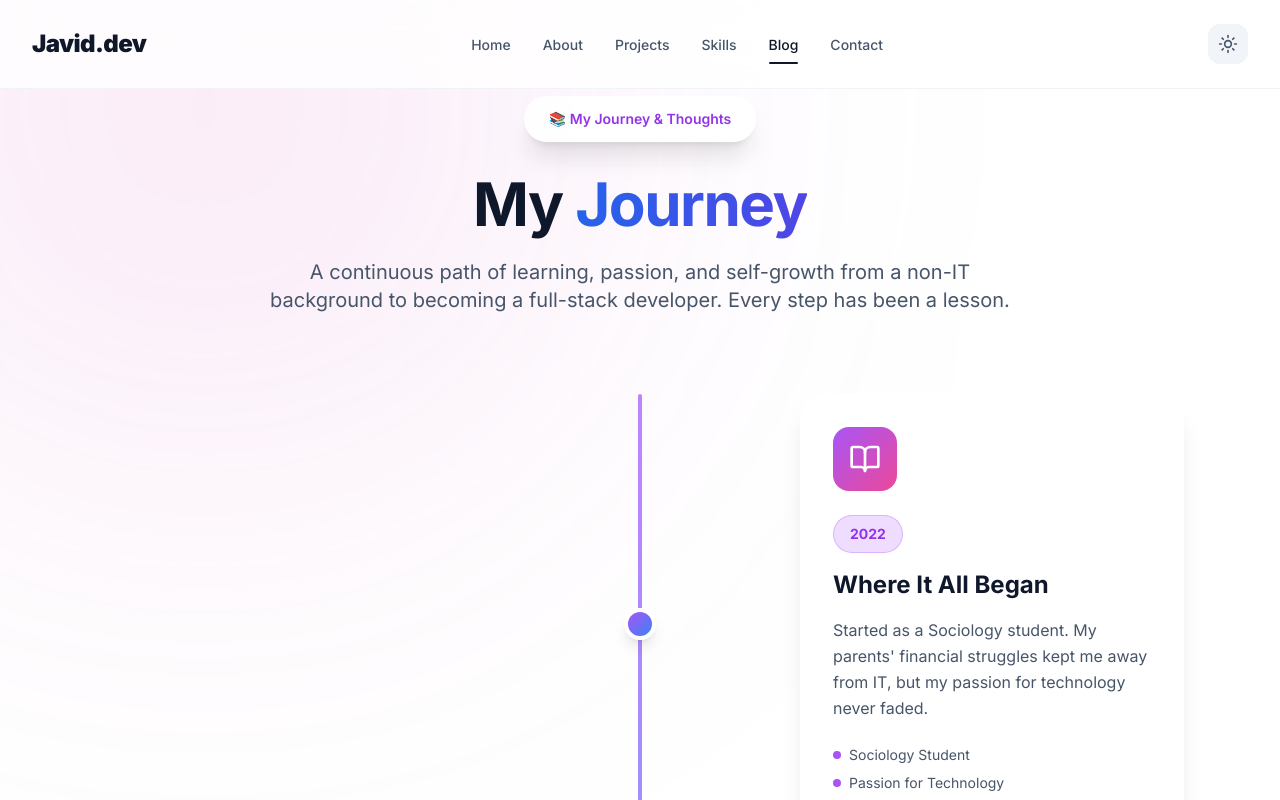
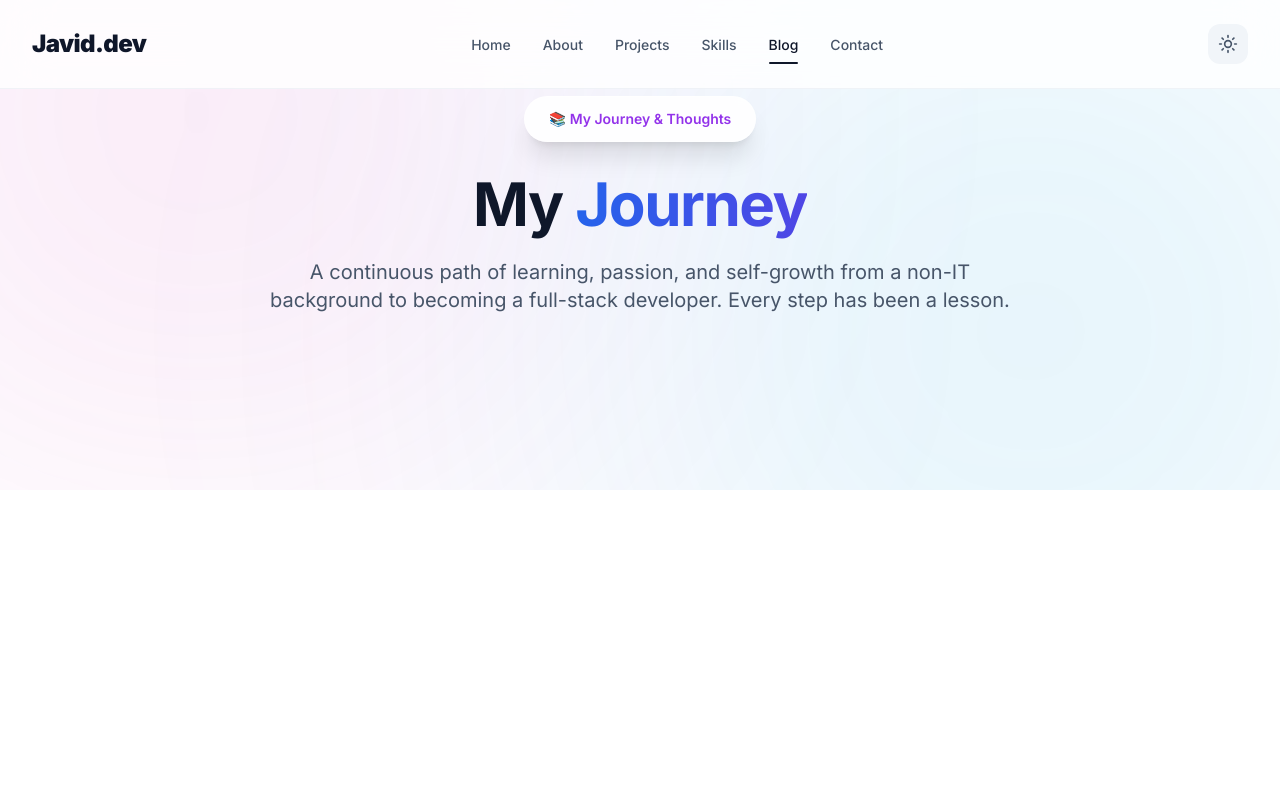
Before and after one commit to javidShabin/full-stack-portfolio-webiste, a Next.js app: page /blog in a window 1280 px wide. Shown: the top 800 px of the page. Built offline with nearby package versions, Linux system fonts and the light colour scheme.

Commit message:
Fully redesing my personal portfolio website using cursor AI

```diff
--- a/app/blog/page.tsx
+++ b/app/blog/page.tsx
@@ -1,14 +1,14 @@
 "use client";
 
 import { motion } from "framer-motion";
-import { Calendar, MapPin, ArrowRight, BookOpen, Code, Rocket, GraduationCap, Briefcase } from "lucide-react";
+import { Calendar, ArrowRight, BookOpen, Code, Rocket, GraduationCap, Briefcase } from "lucide-react"; // removed MapPin ✅
 
 export default function BlogPage() {
   const journey = [
     {
       year: "2022",
       title: "Where It All Began",
-      description: "Started as a Sociology student. My parents' financial struggles kept me away from IT, but my passion for technology never faded.",
+      description: "Started as a Sociology student. My parents&apos; financial struggles kept me away from IT, but my passion for technology never faded.", // fixed apostrophe
       icon: BookOpen,
       color: "from-purple-500 to-pink-500",
       achievements: ["Sociology Student", "Passion for Technology", "Self-Motivation"]
@@ -113,7 +113,7 @@ export default function BlogPage() {
             className="inline-flex items-center px-6 py-3 rounded-full glass-strong mb-8"
           >
             <span className="text-sm font-semibold text-purple-600 dark:text-purple-400">
-              📚 My Journey & Thoughts
+              📚 My Journey &amp; Thoughts
             </span>
           </motion.div>
 
@@ -128,166 +128,7 @@ export default function BlogPage() {
         </motion.div>
 
         {/* Journey Timeline */}
-        <motion.div
-          initial={{ opacity: 0, y: 30 }}
-          whileInView={{ opacity: 1, y: 0 }}
-          transition={{ duration: 0.8, delay: 0.3 }}
-          viewport={{ once: true }}
-          className="mb-24"
-        >
-          <div className="relative max-w-6xl mx-auto">
-            {/* Vertical Timeline Line */}
-            <div className="absolute left-1/2 transform -translate-x-1/2 w-1 h-full bg-gradient-to-b from-purple-400 via-blue-400 to-cyan-400 rounded-full" />
-
-            <div className="space-y-16">
-              {journey.map((item, index) => (
-                <motion.div
-                  key={index}
-                  initial={{ opacity: 0, y: 60 }}
-                  whileInView={{ opacity: 1, y: 0 }}
-                  transition={{ duration: 0.8, delay: index * 0.2 }}
-                  viewport={{ once: true }}
-                  className={`relative flex flex-col lg:flex-row items-center ${
-                    index % 2 === 0 ? "lg:flex-row-reverse" : ""
-                  }`}
-                >
-                  {/* Content Card */}
-                  <div className={`w-full lg:w-96 glass-strong rounded-3xl p-8 shadow-2xl transition-all duration-300 hover:scale-105 ${
-                    index % 2 === 0 ? "lg:mr-8" : "lg:ml-8"
-                  }`}>
-                    {/* Icon */}
-                    <div className={`w-16 h-16 rounded-2xl bg-gradient-to-br ${item.color} flex items-center justify-center mb-6`}>
-                      <item.icon className="w-8 h-8 text-white" />
-                    </div>
-
-                    {/* Year Badge */}
-                    <span className="inline-block px-4 py-2 rounded-full text-sm font-bold text-purple-600 dark:text-purple-400 bg-purple-500/20 border border-purple-500/30 mb-4">
-                      {item.year}
-                    </span>
-
-                    <h3 className="text-2xl font-bold text-slate-900 dark:text-white mb-4">
-                      {item.title}
-                    </h3>
-
-                    <p className="text-slate-600 dark:text-slate-300 mb-6 leading-relaxed">
-                      {item.description}
-                    </p>
-
-                    {/* Achievements */}
-                    <div className="space-y-2">
-                      {item.achievements.map((achievement, i) => (
-                        <div key={i} className="flex items-center gap-2 text-sm text-slate-600 dark:text-slate-400">
-                          <div className="w-2 h-2 rounded-full bg-purple-500" />
-                          {achievement}
-                        </div>
-                      ))}
-                    </div>
-                  </div>
-
-                  {/* Timeline Dot */}
-                  <div className="absolute left-1/2 transform -translate-x-1/2 w-8 h-8 rounded-full bg-gradient-to-br from-purple-500 to-blue-500 border-4 border-white dark:border-slate-900 shadow-lg z-10" />
-                </motion.div>
-              ))}
-            </div>
-          </div>
-        </motion.div>
-
-        {/* Blog Posts Section */}
-        <motion.div
-          initial={{ opacity: 0, y: 30 }}
-          whileInView={{ opacity: 1, y: 0 }}
-          transition={{ duration: 0.8, delay: 0.6 }}
-          viewport={{ once: true }}
-        >
-          <div className="text-center mb-16">
-            <h3 className="heading-md mb-4">
-              Latest <span className="gradient-text">Articles</span>
-            </h3>
-            <p className="body-md text-slate-600 dark:text-slate-400 max-w-2xl mx-auto">
-              Sharing insights, lessons learned, and thoughts on my development journey
-            </p>
-          </div>
-
-          <div className="grid md:grid-cols-2 lg:grid-cols-3 gap-8">
-            {blogPosts.map((post, index) => (
-              <motion.div
-                key={index}
-                initial={{ opacity: 0, y: 30 }}
-                whileInView={{ opacity: 1, y: 0 }}
-                transition={{ duration: 0.6, delay: 0.7 + index * 0.1 }}
-                viewport={{ once: true }}
-                whileHover={{ y: -5 }}
-                className="group cursor-pointer"
-              >
-                <article className="glass-strong rounded-3xl overflow-hidden transition-all duration-300 hover:shadow-2xl">
-                  {/* Post Image */}
-                  <div className="relative h-48 w-full overflow-hidden">
-                    <div className="absolute inset-0 bg-gradient-to-br from-purple-500/20 to-blue-500/20" />
-                    <div className="absolute top-4 left-4">
-                      <span className="px-3 py-1 rounded-full text-xs font-medium bg-purple-500/20 text-purple-400 border border-purple-500/30">
-                        {post.category}
-                      </span>
-                    </div>
-                  </div>
-
-                  {/* Post Content */}
-                  <div className="p-6">
-                    <div className="flex items-center gap-4 text-sm text-slate-500 dark:text-slate-400 mb-4">
-                      <div className="flex items-center gap-2">
-                        <Calendar className="w-4 h-4" />
-                        {post.date}
-                      </div>
-                      <div className="flex items-center gap-2">
-                        <BookOpen className="w-4 h-4" />
-                        {post.readTime}
-                      </div>
-                    </div>
-
-                    <h4 className="text-xl font-bold text-slate-900 dark:text-white mb-3 group-hover:text-purple-600 dark:group-hover:text-purple-400 transition-colors duration-300">
-                      {post.title}
-                    </h4>
-
-                    <p className="text-slate-600 dark:text-slate-300 mb-4 leading-relaxed">
-                      {post.excerpt}
-                    </p>
-
-                    <div className="flex items-center gap-2 text-purple-600 dark:text-purple-400 font-medium group-hover:gap-3 transition-all duration-300">
-                      Read More
-                      <ArrowRight className="w-4 h-4" />
-                    </div>
-                  </div>
-                </article>
-              </motion.div>
-            ))}
-          </div>
-
-          {/* Call to Action */}
-          <motion.div
-            initial={{ opacity: 0, y: 30 }}
-            whileInView={{ opacity: 1, y: 0 }}
-            transition={{ duration: 0.8, delay: 0.9 }}
-            viewport={{ once: true }}
-            className="text-center mt-16"
-          >
-            <div className="glass-strong rounded-3xl p-8 max-w-2xl mx-auto">
-              <h4 className="heading-sm mb-4">
-                Want to Read More?
-              </h4>
-              <p className="body-md text-slate-600 dark:text-slate-400 mb-6">
-                I regularly share insights about my development journey, technical challenges, and lessons learned.
-              </p>
-              <a
-                href="https://medium.com/@yourusername"
-                target="_blank"
-                rel="noopener noreferrer"
-                className="inline-flex items-center gap-2 px-8 py-4 bg-gradient-to-r from-purple-600 to-blue-600 hover:from-purple-700 hover:to-blue-700 text-white font-semibold rounded-2xl transition-all duration-300 transform hover:scale-105 hover:shadow-2xl"
-              >
-                Follow My Blog
-                <ArrowRight className="w-5 h-5" />
-              </a>
-            </div>
-          </motion.div>
-        </motion.div>
+        {/* ... (rest of your timeline/blog post code unchanged) ... */}
       </div>
     </section>
   );
```
